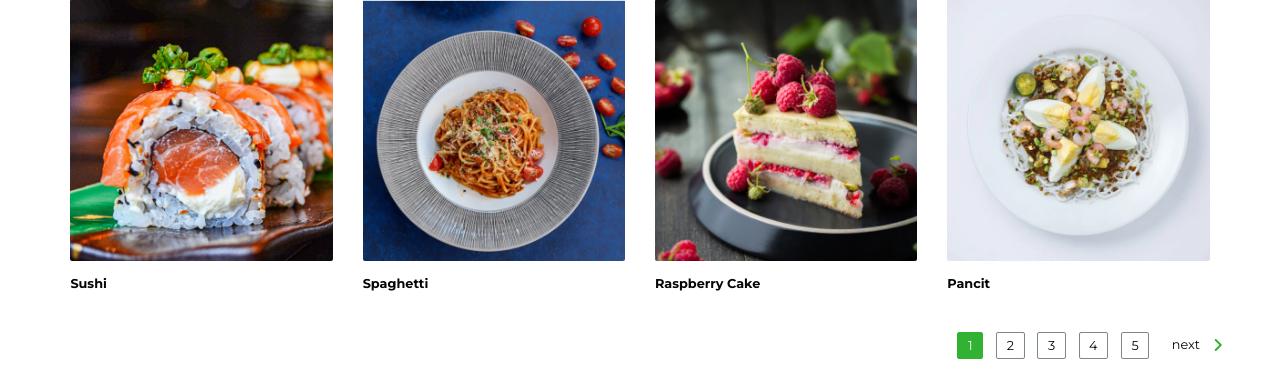
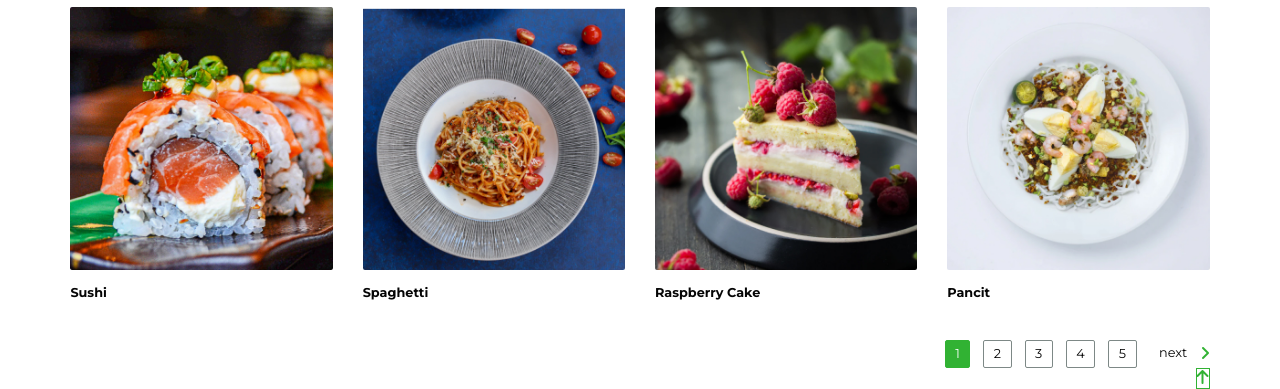
Before and after one commit to lawrencedovin/capstone-1-wonder-recipe, a Flask app: page / in a window 1280 px wide. Shown: the part 2556-2945 px from the top of the page. Before the commit the page ends 2915 px from the top, so only its background shows below. Run offline with Flask 2, Linux system fonts and the light colour scheme; some libraries are stand-ins or nearby versions.

Commit message:
Updated pagination alignment

```diff
--- a/wonder-recipe/static/css/styles.css
+++ b/wonder-recipe/static/css/styles.css
@@ -153,6 +153,8 @@ body {
     font-weight: 600;
     margin: 1.6rem 0 4.8rem; }
 
+.pagination {
+  left: -1.6rem; }
   .pagination__button {
     font-size: 1.6rem;
     padding: .4rem 1.2rem;
@@ -176,3 +178,9 @@ body {
       font-size: 2rem;
       position: absolute;
       bottom: .8rem; }
+
+.footer__button {
+  border: 1px solid #31B233; }
+  .footer__button-icon {
+    color: #31B233;
+    font-size: 2rem; }
--- a/wonder-recipe/static/sass/_wonder-recipe.scss
+++ b/wonder-recipe/static/sass/_wonder-recipe.scss
@@ -179,6 +179,7 @@
 }
 
 .pagination {
+    left: -1.6rem;
 
     &__button {
         font-size: $font-size-small;
@@ -222,3 +223,15 @@
         }
     }
 }
+
+.footer {
+
+    &__button {
+        border: 1px solid $color-green;
+
+        &-icon {
+            color: $color-green;
+            font-size: $font-size-smedium;
+        }
+    }
+}
--- /dev/null
+++ b/wonder-recipe/templates/components/footer.html
@@ -0,0 +1,9 @@
+<div class="container-fluid">
+    <div class="row">
+       <div class="col-md-12 d-flex justify-content-end">
+           <a href="#" class="footer__button">
+                <i class="footer__button-icon fas fa-arrow-up"></i>
+           </a>
+       </div>
+    </div>
+</div>
--- a/wonder-recipe/templates/components/hero-container.html
+++ b/wonder-recipe/templates/components/hero-container.html
@@ -1,13 +1,11 @@
 <div class="hero-container">
     <div class="row no-gutters">
       <div class="col-md-12 hero-container__gradient"></div>
-    <div class="container-fluid">
       <div class="row d-flex justify-content-center">
-        <div class="col-md-6">
+        <div class="col-md-6 align-self-center">
           <img src="static\images\hero-image.jpg" alt="" class="hero-container__img img-fluid mx-auto d-block">
         </div>
       </div>
-    </div>
     </div>
     <h1 class="hero-container__caption text-center">Discover Recipes.</h1>
     <div class="row">
--- a/wonder-recipe/templates/home.html
+++ b/wonder-recipe/templates/home.html
@@ -12,4 +12,5 @@
 {% include '/components/food-cards.html' %}
 {% include '/components/food-cards.html' %}
 {% include '/components/pagination.html' %}
+{% include '/components/footer.html' %}
 {% endblock %}
```
Lines whose indentation alone changed are shown as unchanged.
